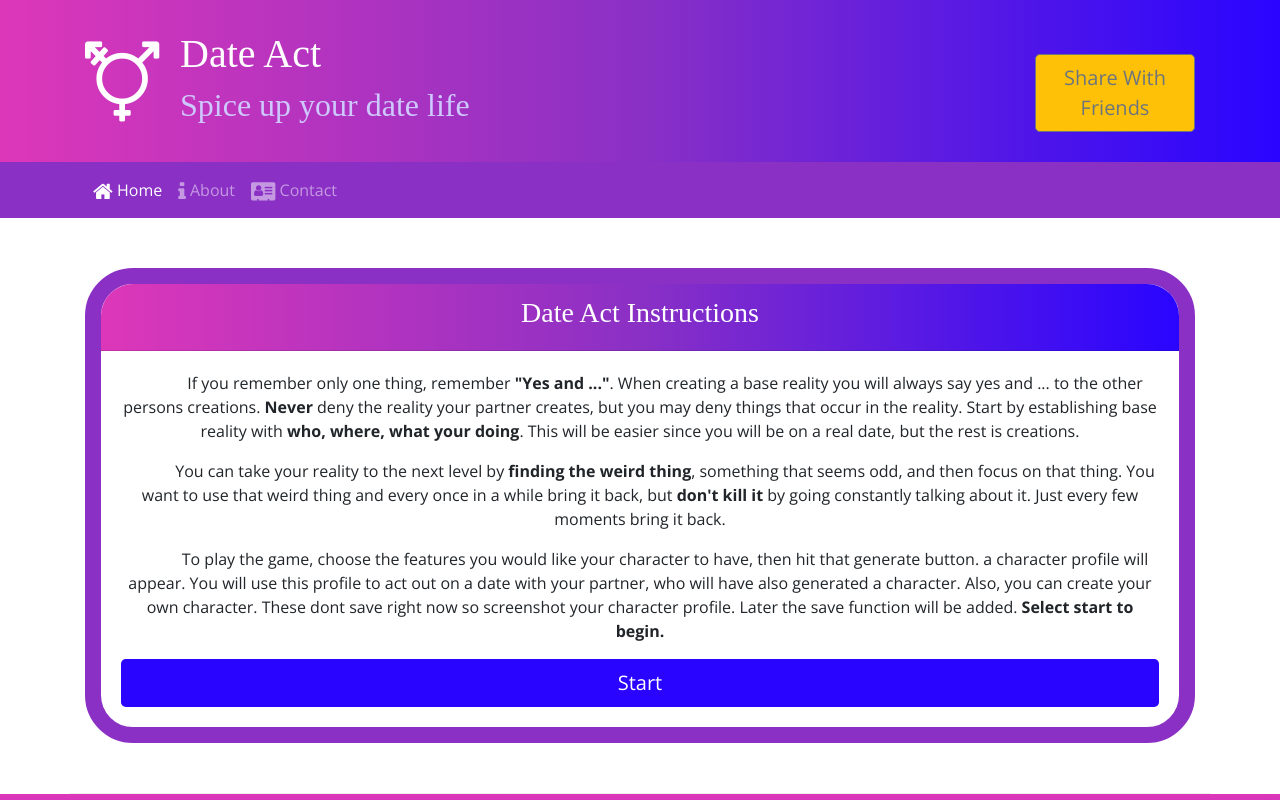
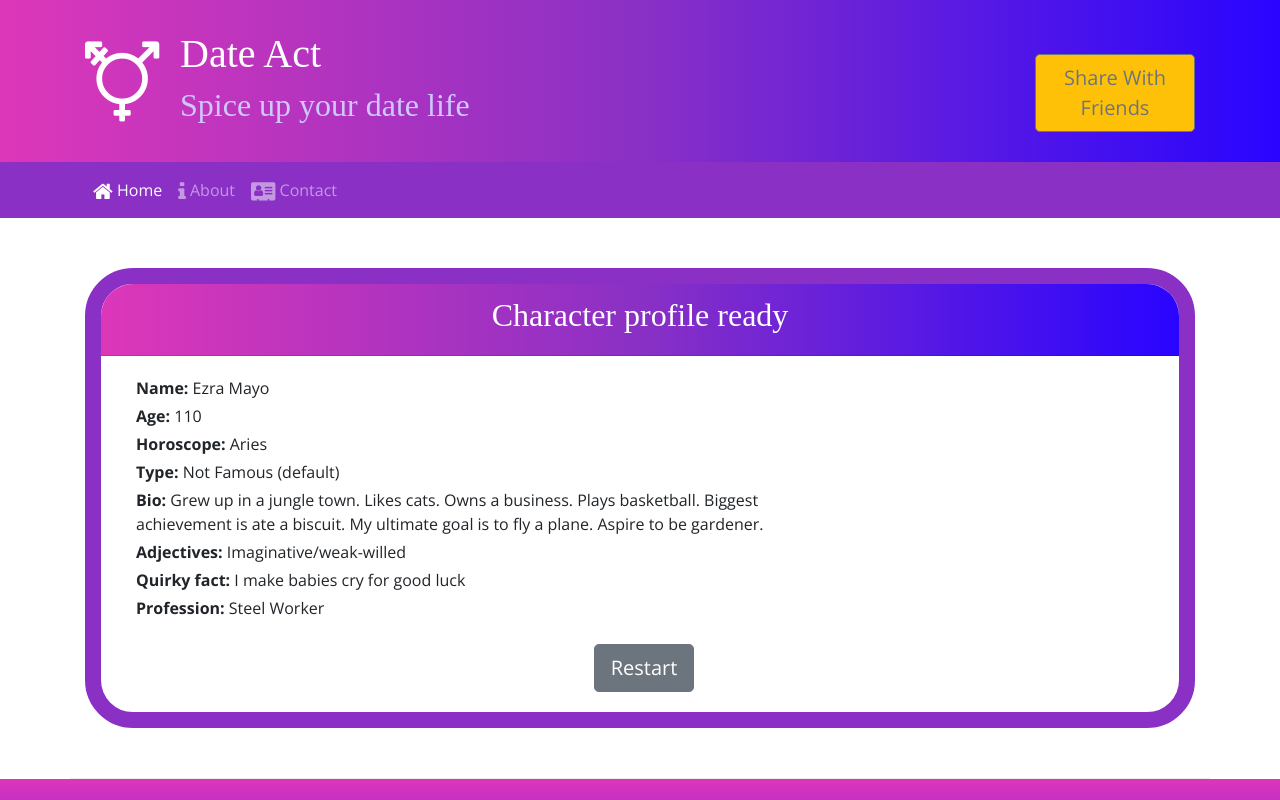
Before and after one commit to nursin/dateact, a React (Create React App) app: page /home/profileready in a window 1280 px wide. Shown: the top 800 px of the page. Built offline with nearby package versions, Linux system fonts and the light colour scheme; a web font is replaced by a local one.

Commit message:
fix react-router navigation to show home active when traversing the game pages

```diff
--- a/public/index.html
+++ b/public/index.html
@@ -9,7 +9,6 @@
       name="description"
       content="Web site created using create-react-app"
     />
-    <link rel="apple-touch-icon" href="%PUBLIC_URL%/logo192.png" />
     <!--
       manifest.json provides metadata used when your web app is installed on a
       user's mobile device or desktop. See https://developers.google.com/web/fundamentals/web-app-manifest/
--- a/src/App.js
+++ b/src/App.js
@@ -6,7 +6,7 @@
 class App extends Component {
   render() {
     return (
-      <BrowserRouter basename="/">
+      <BrowserRouter>
         <div className="App">
           <Main />
         </div>
--- a/src/components/ChooseFeaturesFormComponent.js
+++ b/src/components/ChooseFeaturesFormComponent.js
@@ -36,10 +36,10 @@
     // console.log(this.props.data.formValues.charType)
     if (changePage && this.props.data.formValues.charType === 'createYourOwn') {
       changePage = false;
-      return <Redirect to='/createchar' />
+      return <Redirect to='/home/createchar' />
     } else if (changePage){
       changePage = false;
-      return <Redirect to='/profileready' />
+      return <Redirect to='/home/profileready' />
     }
   }
 
--- a/src/components/CreateCharFormComponent.js
+++ b/src/components/CreateCharFormComponent.js
@@ -38,7 +38,7 @@
       changePage = false;
       this.props.data.profile.type = 'createYourOwn'
       this.props.data.formValues.charType = 'createYourOwn'
-      return <Redirect to='/profileready' />
+      return <Redirect to='/home/profileready' />
     }
   }
 
--- a/src/components/HomeComponent.js
+++ b/src/components/HomeComponent.js
@@ -16,7 +16,7 @@
           </CardHeader>
           <CardBody>
             <p>If you remember only one thing, remember <strong>"Yes and ..."</strong>. When creating a base reality you will always say yes and ... to the other persons creations. <strong>Never</strong> deny the reality your partner creates, but you may deny things that occur in the reality. Start by establishing base reality with <strong>who, where, what your doing</strong>. This will be easier since you will be on a real date, but the rest is creations. </p><p>You can take your reality to the next level by <strong>finding the weird thing</strong>, something that seems odd, and then focus on that thing. You want to use that weird thing and every once in a while bring it back, but <strong>don't kill it</strong> by going constantly talking about it. Just every few moments bring it back.</p><p>To play the game, choose the features you would like your character to have, then hit that generate button. a character profile will appear. You will use this profile to act out on a date with your partner, who will have also generated a character. Also, you can create your own character. These dont save right now so screenshot your character profile. Later the save function will be added. <strong>Select start to begin.</strong></p>
-            <Link type="button" className="col btn btn-lg text-white bg-blue button-hover-bg-gradient" to="/choosefeaturesform">Start
+            <Link type="button" className="col btn btn-lg text-white bg-blue button-hover-bg-gradient" to="/home/choosefeaturesform">Start
             </Link>
           </CardBody>
         </Card>
--- a/src/components/MainComponent.js
+++ b/src/components/MainComponent.js
@@ -98,6 +98,7 @@
       );
     }
 
+    // the setchanged function could be an arrow function. since they are  ot this might be causing the page to load 3 times and even setting changed 3 times when loading which could be the cause of a few errors i fixed before.
     const ChooseFeaturesFormPage = () => {
       return (
         <RenderChooseFeaturesForm data={this.state} setChanged={this.setChanged}/>
@@ -120,13 +121,12 @@
       <div>
         <Header />
         <Switch>
-          <Route path='/home' component={HomePage} />
+          <Route exact path='/home' component={HomePage} />
           <Route path='/aboutus' component={AboutPage} />
           <Route path='/contactus' component={ContactPage} />
-          <Route path='/choosefeaturesform' component={ChooseFeaturesFormPage} />
-          <Route path='/createchar' component={CreateCharFormPage} />
-          <Route path='/profileready' component={ProfileReadyComponentPage} />
-          <Route path='/restart' component={HomePage} />
+          <Route path='/home/choosefeaturesform' component={ChooseFeaturesFormPage} />
+          <Route path='/home/createchar' component={CreateCharFormPage} />
+          <Route path='/home/profileready' component={ProfileReadyComponentPage} />
           <Redirect to='/home' />
         </Switch>
         <Footer />
--- a/src/components/ProfileReadyComponent.js
+++ b/src/components/ProfileReadyComponent.js
@@ -36,7 +36,7 @@
                 <div id="quirky-fact" className="col-8 mt-1 text-left"><strong>Quirky fact: </strong>{generateProfile(this.props.data.formValues.charType, this.props.data, 'quirkyFact', randomFamousPerson)}</div>
                 <div id="profession" className="col-12 mt-1 text-left"><strong>Profession: </strong>{generateProfile(this.props.data.formValues.charType, this.props.data, 'profession', randomFamousPerson)}</div>
                 <div className="btn-group mt-4 ml-2">
-                  <Link className="btn btn-secondary btn-lg" to="/restart">Restart</Link>
+                  <Link className="btn btn-secondary btn-lg" to="/home">Restart</Link>
                   {/* <!-- <button id="saveProfileBtn" class="btn btn text-white bg-blue button-hover-bg-gradient">Save</button> --> */}
                 </div>
               </div>
```
